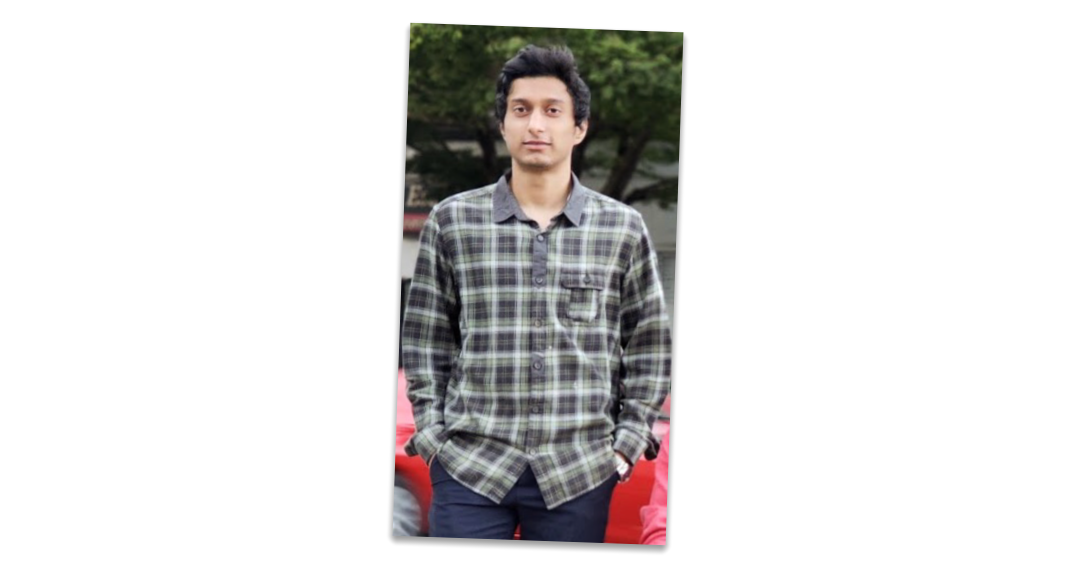
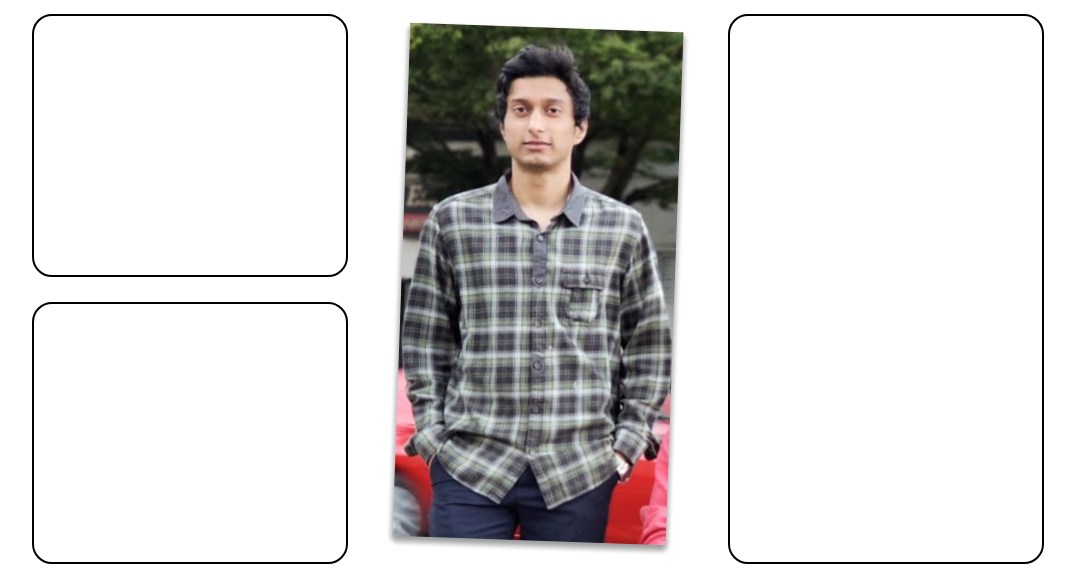
Before and after one commit to tejas238/tejas2.github.io, a plain HTML site: page index.html in a window 1280 px wide. Shown: the part 228-800 px from the top of the page, without its empty margins (102-1177 px from the left). Drawn offline with Linux system fonts and the light colour scheme.

Commit message:
Added other regions

```diff
--- a/index.html
+++ b/index.html
@@ -14,8 +14,22 @@
         <line x1="0" y1="0" x2="0" y2="100%"></line>
     </svg>
     </div>
+    <div id="svgaboutme">
+        <svg>
+            <path d=""></path>
+            <circle cx="0" cy="0" r="5" fill="red"></circle>
+        </svg>
+    </div>
     <div id="img">
         <img id="prof" src=profilePic.png>
+    </div>
+    <div id="leftpane">
+    <div id="aboutme">
+    </div>
+    <div id="links">
+    </div>
+    </div>
+    <div id="contact">
     </div>
     </div>
     </html>
--- a/style.css
+++ b/style.css
@@ -18,10 +18,48 @@ h1 {
 
 #main {
     margin:0 auto;
+    text-align: center;
+}
+
+#leftpane, #contact {
+    width: 25%;
+    position: relative;
+    top: 15px;
+}
+
+#leftpane {
+    position: relative;
+    float: left;
+    left: 10%;
+}
+
+#aboutme {
+    height: 262.5px;
+}
+
+#contact {
+    float: right;
+    height: 550px;
+    position: relative;
+    right: 10%;
+}
+
+#links {
+    height: 262.5px;
+    position: relative;
+    top: 25px;
+}
+
+#aboutme, #contact, #links {
+    box-sizing: border-box;
+    border-style: solid;
+    border-width: 2px;
+    border-radius: 20px;
 }
 
 #img{
     text-align: center;
+    display: inline-block;
 }
 
 #prof{
@@ -65,12 +103,22 @@ h1 {
     background: transparent;
   }
 
-#dropline {
+#dropline, #svgaboutme {
     text-align: center;
     position: absolute;
     left: 50%;
     height: 100%;
     z-index: -1;
+}
+
+#dropline {
+    left: 50%;
+    height: 100%;
+}
+
+#svgaboutme {
+    margin:10%;
+    height:100%;
 }
 
 #dropline svg {
@@ -82,11 +130,11 @@ h1 {
     animation: linedown 2s cubic-bezier(0.39, 0.575, 0.565, 1) 1.6s 1;
 }
 
-    svg line{
-        stroke: black;
-        stroke-width: 4;
-        stroke-linecap: round;
-    }
+#dropline line{
+    stroke: black;
+    stroke-width: 4;
+    stroke-linecap: round;
+}
 
   @keyframes linedown {
       0%{
```
Also changed, not shown: 1 other file.
